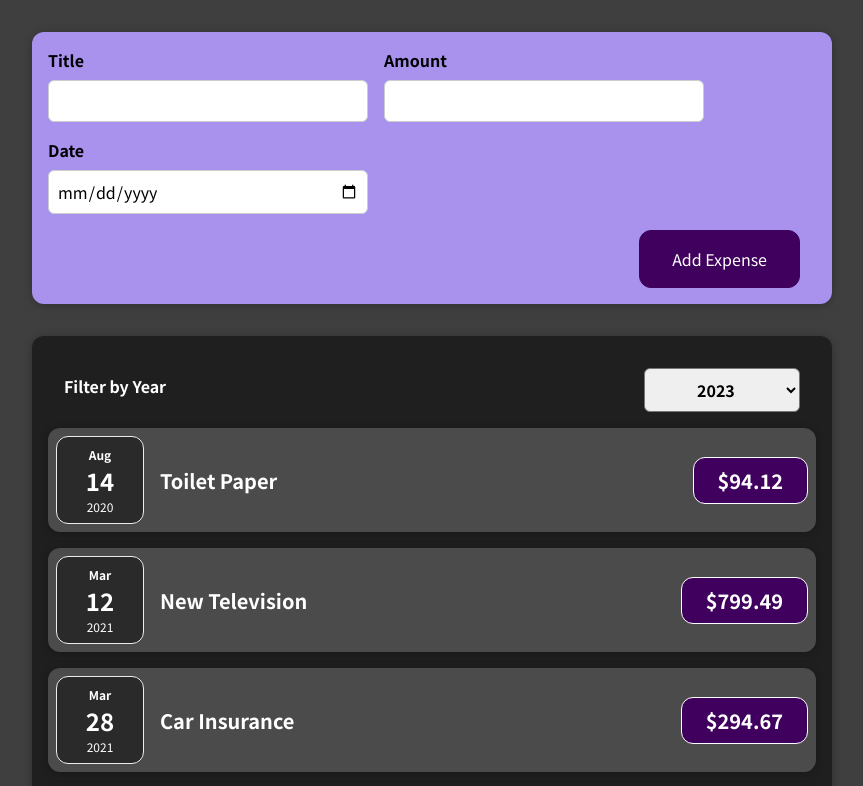
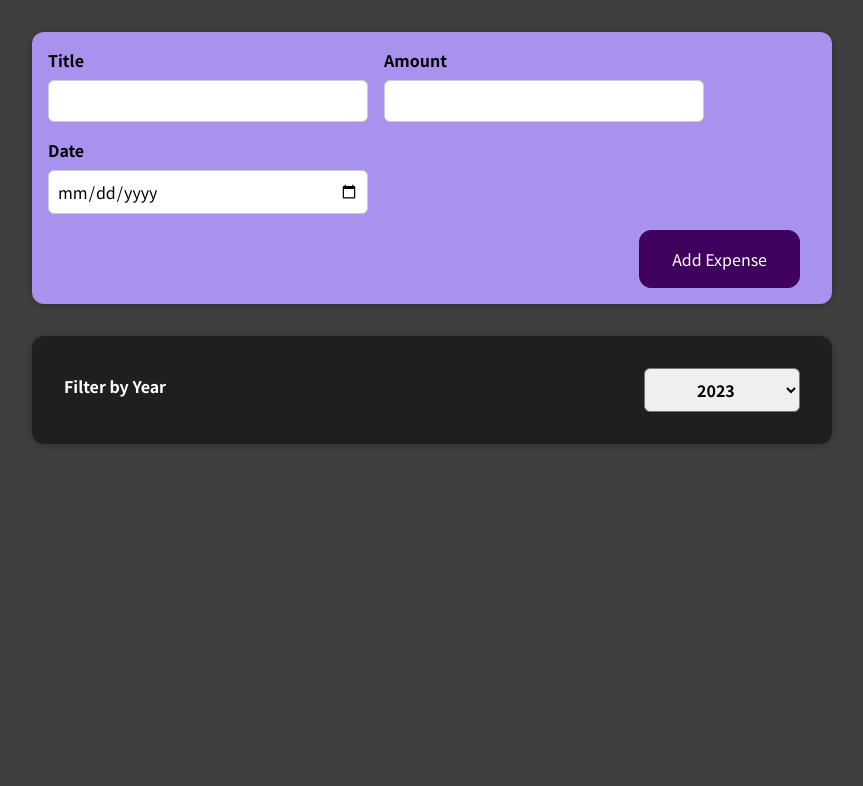
Before and after one commit to stevenried/acadamind-react-course, a React (Create React App) app: page / in a window 1280 px wide. Shown: the top 786 px of the page, without its empty margins (208-1071 px from the left). Built offline with nearby package versions, Linux system fonts and the light colour scheme.

Commit message:
Add functionality to the expense filter

```diff
--- a/src/components/Expenses/Expenses.js
+++ b/src/components/Expenses/Expenses.js
@@ -11,6 +11,10 @@ function Expenses(props) {
     setFilteredYear(selectedYear)
   }
 
+  const filteredExpenses = props.expenses.filter(
+    (expense) => expense.date.getFullYear() === +filteredYear
+  )
+
   return (
     <div>
       <Card className="expenses">
@@ -18,7 +22,7 @@ function Expenses(props) {
           selected={filteredYear}
           onFilterChange={filterChangeHandler}
         />
-        {props.expenses.map((expense) => (
+        {filteredExpenses.map((expense) => (
           <ExpenseItem
             key={expense.id}
             title={expense.title}
```
